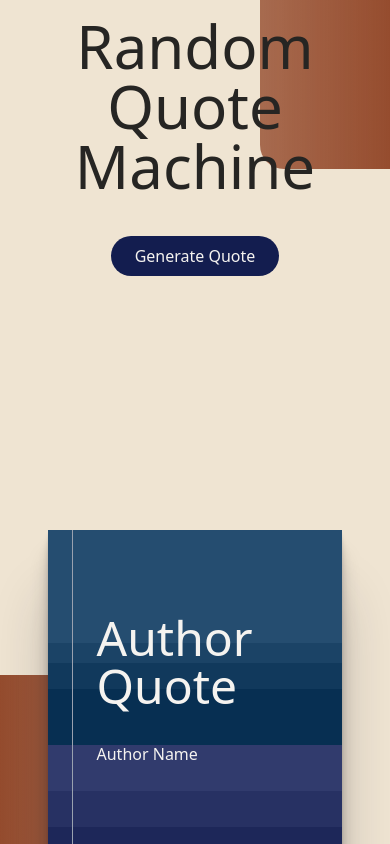
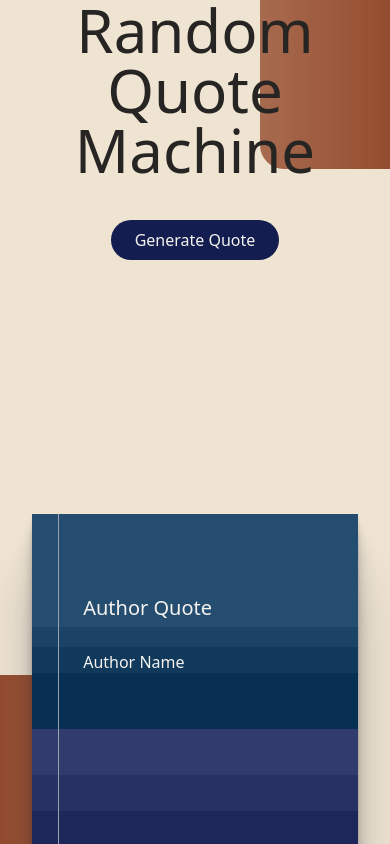
Before and after one commit to NMartinez0399/Random-Quote-Machine, a React (Vite) app: page / in a window 390 px wide. Built offline with nearby package versions, Linux system fonts and the light colour scheme.

Commit message:
integrated quote randomization display

```diff
--- a/src/components/BookCover.tsx
+++ b/src/components/BookCover.tsx
@@ -1,4 +1,4 @@
-import { AuthorQuote } from "../data/AuthorQuotes";
+
 
 export const BookCover = () => {
     return (
--- a/src/components/PageContainer.tsx
+++ b/src/components/PageContainer.tsx
@@ -1,15 +1,131 @@
-import { BookCover } from "./BookCover";
-import { LeftSide } from "./LeftSide";
+interface Quote {
+    quote: string;
+    author: string;
+}
+
+const quotes: Quote[] = [
+    {
+        quote: "Always seek out the seed of triumph in every adversity",
+        author: "Og Mandino"
+    },
+    {
+        quote: "You must not come lightly to the blank page",
+        author: "Stephen King"
+    },
+    {
+        quote: "I like to play blackjack. I'm not addicted to gambling, I'm addicted to sitting in a semi-circle",
+        author: "Mitch Hedberg"
+    },
+    {
+        quote: "What else is love but understanding and rejoicing in the fact that another person lives, acts, and experiences otherwise than we do…?",
+        author: "Friedrich Nietzsche"
+    },
+    {
+        quote: "Never tell people how to do things. Tell them what to do and they will surprise you with their ingenuity",
+        author: "George S. Patton"
+    },
+    {
+        quote: "Take care of the luxuries and the necessities will take care of themselves",
+        author: "Dorothy Parker"
+    },
+    {
+        quote: "The coldest winter I ever spent was a summer in San Francisco",
+        author: "Mark Twain"
+    },
+    {
+        quote: "Nothing is particularly hard if you divide it into small jobs",
+        author: "Henry Ford"
+    },
+    {
+        quote: "It's not having what you want. It's wanting what you've got",
+        author: "Sheryl Crow"
+    },
+    {
+        quote: "Trade your secrets and become who you are",
+        author: "Frank Warren"
+    }
+];
 
 export const PageContainer = () => {
+    const newQuote = document.getElementById('new-quote-button') as HTMLButtonElement;
+
+    function getRandomQuote(): Quote {
+        const index = Math.floor(Math.random() * quotes.length);
+        return quotes[index];
+    }
+
+    function displayQuote(quote: Quote): void {
+        const authorQuote = document.getElementById('author-quote') as HTMLParagraphElement;
+        const authorName = document.getElementById('author-name') as HTMLParagraphElement;
+
+        if (authorQuote && authorName) {
+            authorQuote.textContent = `"${quote.quote}"`;
+            authorName.textContent = `- ${quote.author}`
+        }
+    }
+
+    const handleButtonClick = () => {
+        const randomQuote = getRandomQuote();
+        displayQuote(randomQuote);
+    }
+
+    if (newQuote) {
+        newQuote.addEventListener('click', handleButtonClick);
+    }
 
     return (
-    <section className='py-4 px-4 relative'>
-        <div className='container mx-auto max-w-5xl'>
-            <div className='grid grid-cols-1 md:grid-cols-2 gap-12'>
-                <LeftSide />
-                <BookCover />
+        <section className='relative'>
+            <div className='container mx-auto max-w-5xl'>
+                <div className='grid grid-cols-1 md:grid-cols-2 gap-12'>
+                    <section className='relative grid gap-4 items-center justify-center'>
+                        <div className='container max-w-4xl'>
+                            <h1 className='asbolute text-6xl font-medium text-primary animate-slide'>
+                                Random
+                            </h1>
+                            <h1 className='asbolute text-6xl font-medium text-primary animate-slide'>
+                                Quote
+                            </h1>
+                            <h1 className='asbolute text-6xl font-medium text-primary animate-slide'>
+                                Machine
+                            </h1>
+                            <div className='container m-auto py-10'>
+                                <button
+                                    className='button-style'
+                                    id='new-quote-btn'
+                                    type='submit'
+                                    onClick={handleButtonClick}
+                                >
+                                    Generate Quote
+                                </button>
+                            </div>
+                        </div>
+                    </section>
+                    <section className='flex flex-col items-center h-screen max-h-screen justify-center relative'>
+                        <div className='w-full mx-auto max-w-7xl relative'>
+                            <div className='max-w-sm mx-auto bookCover'>
+                                <div className='grid grid-cols-12 text-secondary'>
+                                    <div className='col-span-1 flex border-r border-gray-400 py-64'></div>
+                                    <div className='col-span-11 flex flex-col justify-between p-6'>
+                                        <div className='mt-12 text-left space-y-8'>
+                                            <p
+                                                className='text-xl mt-3 lg:text-6xl font-medium leading-none overflow-hidden'
+                                                id='author-quote'
+                                            >
+                                                Author Quote
+                                            </p>
+                                            <p
+                                                className='text-m font-medium'
+                                                id='author-name'
+                                            >
+                                                Author Name
+                                            </p>
+                                        </div>
+                                    </div>
+                                </div>
+                            </div>
+                        </div>
+                    </section>
+                </div>
             </div>
-        </div>
-    </section>);
+        </section>);
 }
```
